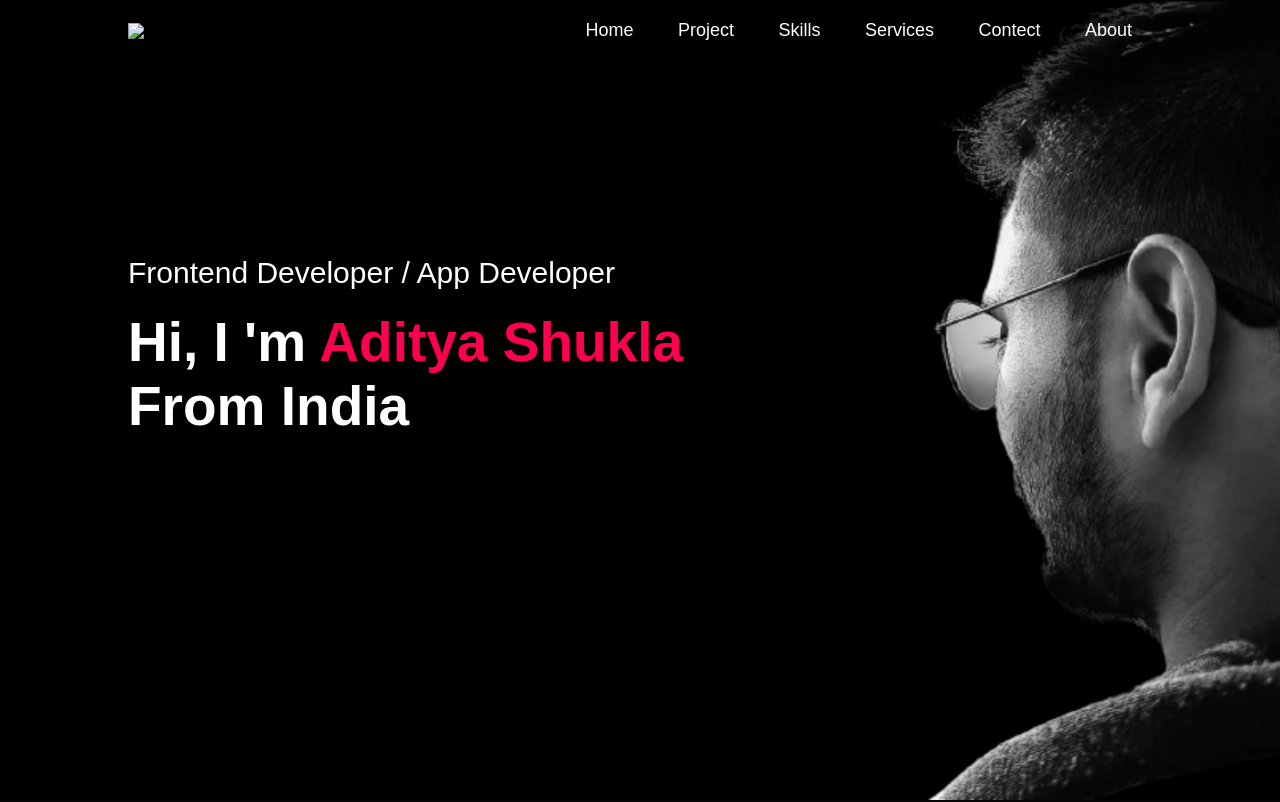
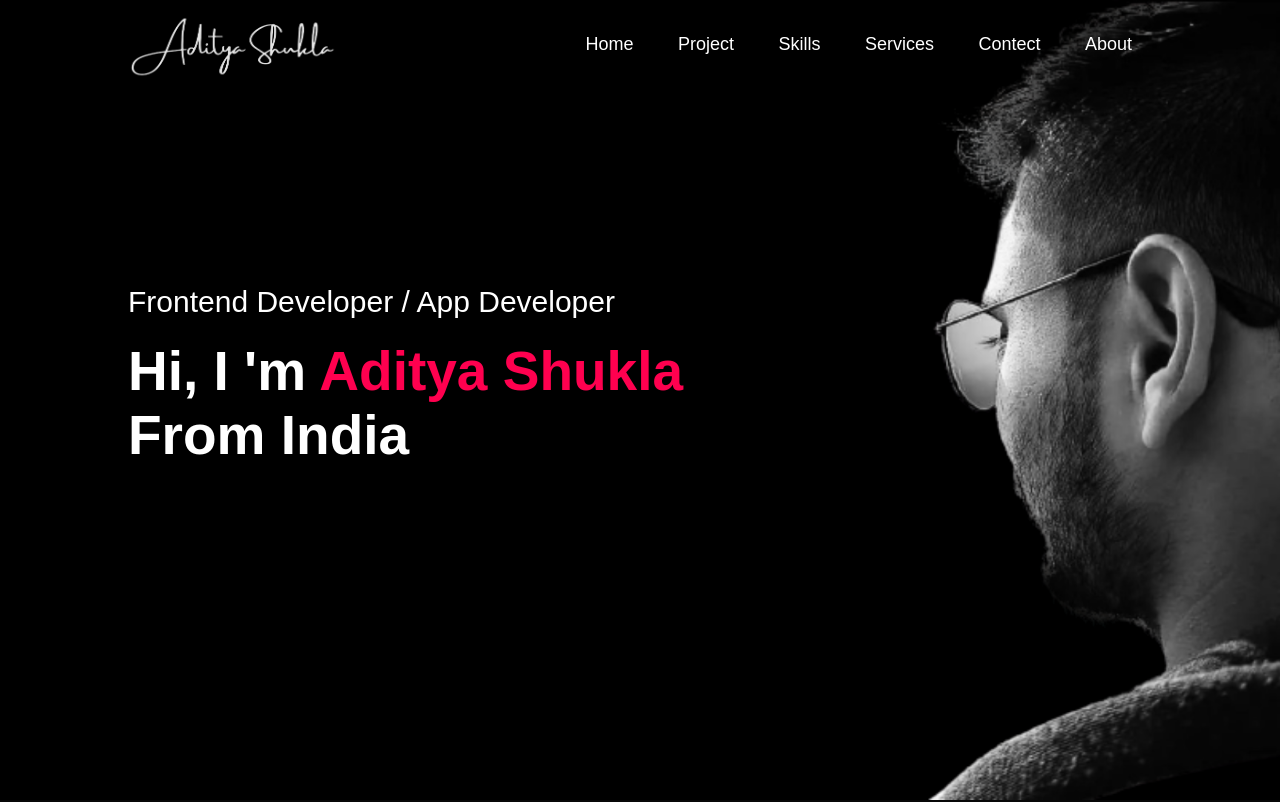
Before and after one commit to Adityashukla2000/Adityashukla2000, a plain HTML site: page index.html in a window 1280 px wide. Shown: the top 802 px of the page. Drawn offline with Linux system fonts and the light colour scheme; files whose address does not match are found by name.

Commit message:
Update index.html

```diff
--- a/index.html
+++ b/index.html
@@ -16,7 +16,7 @@
     <div id="header">
         <div class="container">
             <nav>
-                <img src="images/logonew-removebg-preview (1).png" class="logo">
+                <img src="/logonew-removebg-preview (1).png" class="logo">
                 <ul>
                     <li><a href="/">Home</a></li>
                     <li><a href="#">Project</a></li>
```
